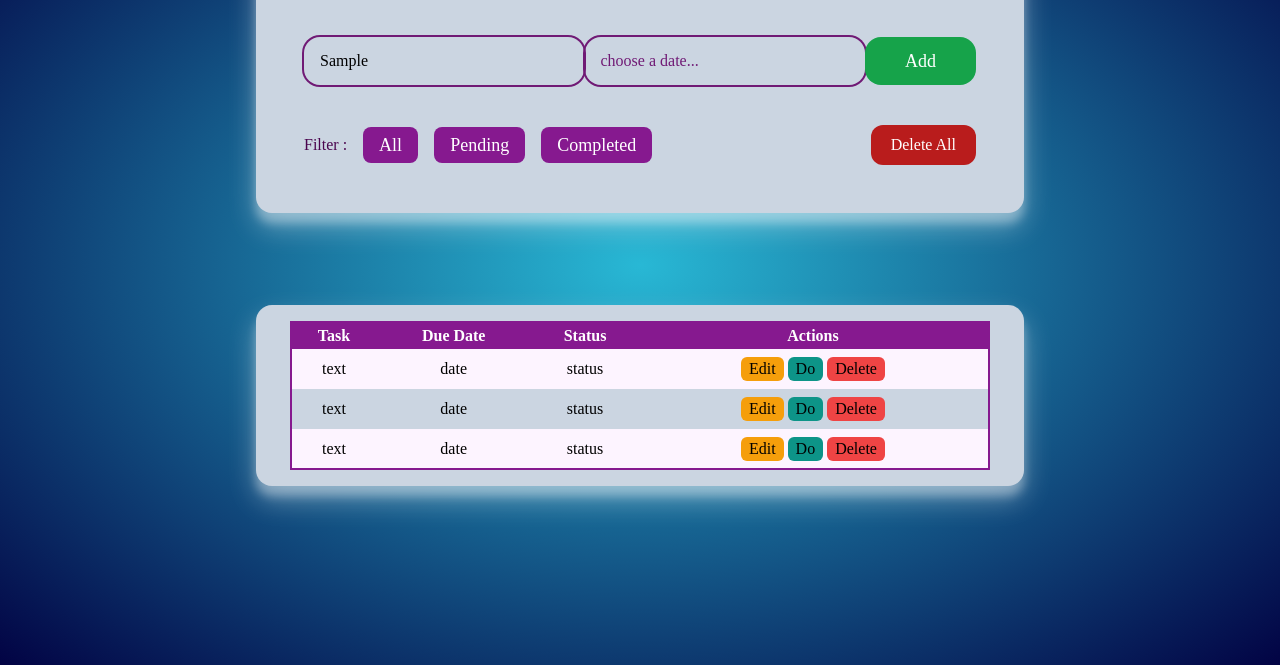
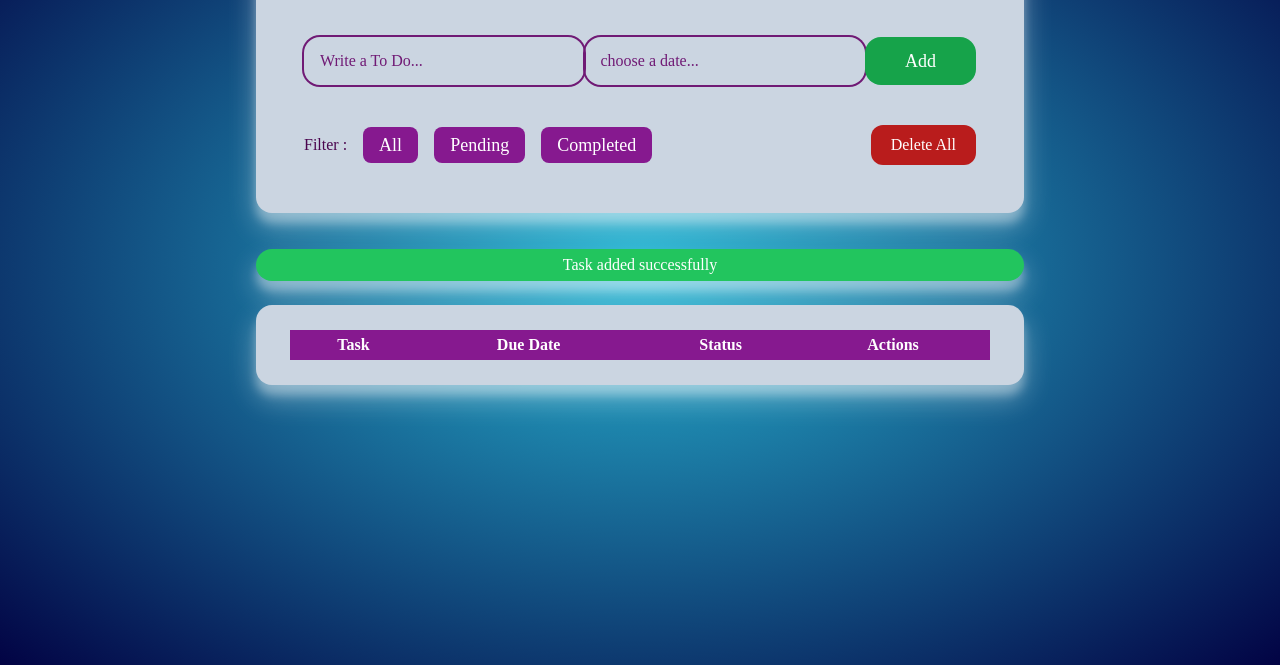
Before and after one commit to AMHBI/To-Do-app, a website: page index.html in a window 1280 px wide. Both pictures are taken after typing "Sample", "Sample" into the empty fields and a click on the button "Add". Shown: the part 135-800 px from the top of the page. Drawn offline with Linux system fonts and the light colour scheme.

Commit message:
add alert section & conditions and ID genreator

```diff
--- a/css/input.css
+++ b/css/input.css
@@ -10,6 +10,12 @@
         top-12 left-[4%] md:left-[20%] flex flex-wrap justify-center
         gap-10 items-center shadow-box rounded-2xl;
   }
+  .alert-container {
+    @apply  w-11/12 md:w-3/5 p-1 absolute
+        top-[83%] md:top-[48%] left-[4%] md:left-[20%] flex flex-wrap justify-center
+        gap-10 items-center  rounded-2xl;
+  }
+
   .table-container {
     @apply min-h-20 w-11/12 md:w-3/5 p-4 bg-slate-300 absolute
          left-[4%] md:left-[20%] flex flex-wrap justify-center
@@ -67,3 +73,9 @@ td button:nth-child(2) {
 td button:nth-child(3) {
   @apply bg-red-500;
 }
+.alert-success{
+  @apply bg-green-500 text-white shadow-box
+}
+.alert-error{
+  @apply bg-red-500 text-white shadow-box
+}
--- a/index.html
+++ b/index.html
@@ -13,7 +13,7 @@
   <body
     class="bg-back-grad min-h-screen font-vazir max-w-screen-sm md:max-w-screen-2xl">
     <div id="parent-form-container" class="relative">
-      <div class="form-container">
+      <div id="form-container" class="form-container">
         <p class="basis-full text-center font-mono text-xl md:text-3xl">
           ToDo App | AMHB
         </p>
@@ -51,48 +51,20 @@
         </div>
       </div>
     </div>
-    <div id="table" class="table-container">
-      <table class="border-spacing-2 w-[100%] md:w-[95%] text-center ">
-        <thead >
-          <tr class=" rounded-lg">
+    <div id="alert" class="alert-container">
+      <p></p>
+    </div>
+    <div id="table" class="table-container z-10">
+      <table class="border-spacing-2 w-[100%] md:w-[95%] text-center">
+        <thead>
+          <tr class="rounded-lg">
             <th>Task</th>
             <th>Due Date</th>
             <th>Status</th>
             <th>Actions</th>
           </tr>
         </thead>
-        <tbody id="todo-list" >
-          <tr>
-            <td>text</td>
-            <td>date</td>
-            <td>status</td>
-            <td >
-              <button>Edit</button>
-              <button>Do</button>
-              <button>Delete</button>
-            </td>
-          </tr>
-          <tr>
-            <td>text</td>
-            <td>date</td>
-            <td>status</td>
-            <td>
-              <button>Edit</button>
-              <button>Do</button>
-              <button>Delete</button>
-            </td>
-          </tr>
-          <tr>
-            <td>text</td>
-            <td>date</td>
-            <td>status</td>
-            <td>
-              <button>Edit</button>
-              <button>Do</button>
-              <button>Delete</button>
-            </td>
-          </tr>
-        </tbody>
+        <tbody id="todo-list"></tbody>
       </table>
     </div>
     <script src="./js/app.js"></script>
--- a/js/app.js
+++ b/js/app.js
@@ -0,0 +1,44 @@
+const taskInput = document.getElementById("to-do-name");
+const dateInput = document.getElementById("to-do-date");
+const addButton = document.getElementById("add-button");
+const alertContainer = document.getElementById("alert");
+const alertTag = alertContainer.children[0];
+
+const todos = [];
+const generateId = () => {
+  return Math.round(Math.random() * Math.random() * Math.pow(10, 15));
+};
+
+const saveToLocalStorage = () => {};
+
+const showAlert = (message, type) => {
+  alertTag.innerText = "";
+  alertTag.classList = "";
+  alertContainer.classList.add(`alert-${type}`);
+  alertTag.innerText = message;
+  setTimeout(() => {
+    alertContainer.classList.remove(`alert-${type}`);
+    alertTag.innerText = "";
+  }, 3000);
+};
+
+const addHandler = () => {
+  const task = taskInput.value;
+  const date = dateInput.value;
+  const todo = {
+    id: generateId(),
+    task,
+    date,
+    isCompleted: false,
+  };
+  console.log(todos);
+  if (task) {
+    todos.push(todo);
+    taskInput.value = "";
+    dateInput.value = "";
+    showAlert("Task added successfully", "success");
+  } else {
+    showAlert("Enter valid task", "error");
+  }
+};
+addButton.addEventListener("click", addHandler);
--- a/tailwind.config.js
+++ b/tailwind.config.js
@@ -1,6 +1,6 @@
 /** @type {import('tailwindcss').Config} */
 module.exports = {
-  content: ["./*.{html,js}"],
+  content: ["./*.{html,js}","./js/*.js"],
   theme: {
     extend: {
       backgroundImage: {
```
Also changed, not shown: css/main.css.
